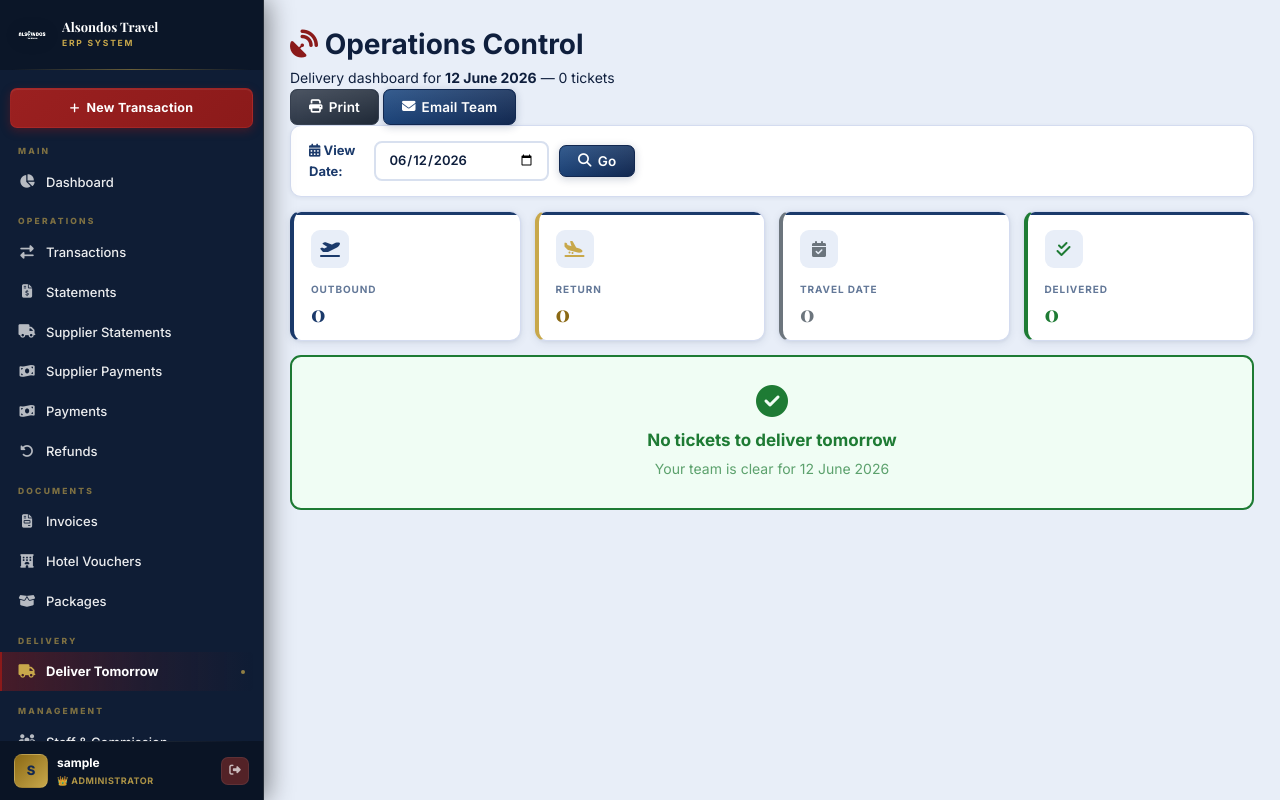
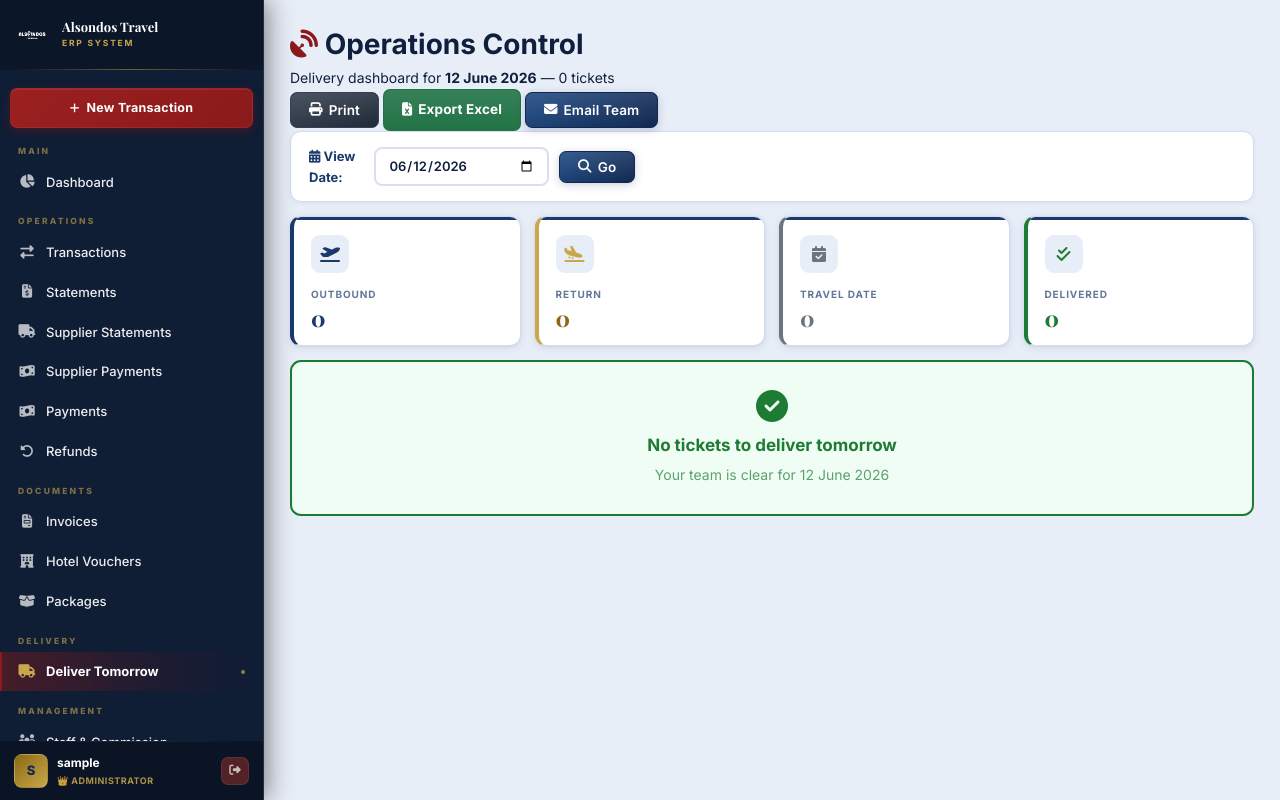
Before and after one commit to omarbarghouth/sales-system, a Flask app: page /deliver-tomorrow in a window 1280 px wide. Run offline with Flask 3, Linux system fonts and the light colour scheme; the visitor is signed in with stand-in values (Sample User, id 1); data that the repository does not hold is empty; parts of the project's set-up code (start-up, migrations or seed data) failed here and were passed over; some libraries are stand-ins or nearby versions; some web fonts are replaced.

Commit message:
Add files via upload

```diff
--- a/templates/deliver.html
+++ b/templates/deliver.html
@@ -50,6 +50,12 @@ tr.row-done td.no-strike { text-decoration:none !important; opacity:1 !important
   </div>
   <div class="page-header-actions no-print">
     <button onclick="window.print()" class="btn btn-print"><i class="fas fa-print"></i> Print</button>
+    <a href="{{ url_for('deliver_tomorrow_export', view_date=filters.view_date or tomorrow_date,
+        travel_date=filters.travel_date, company=filters.company, supplier=filters.supplier,
+        passenger=filters.passenger, status=filters.status, agent_id=filters.agent_id) }}"
+       class="btn" style="background:#217346;color:#fff;font-weight:700">
+      <i class="fas fa-file-excel"></i> Export Excel
+    </a>
     <form method="POST" action="{{ url_for('send_deliver_email') }}" style="display:inline">
         <input type="hidden" name="csrf_token" value="{{ csrf_token() }}">
       <button type="submit" class="btn btn-primary"><i class="fas fa-envelope"></i> Email Team</button>
```
